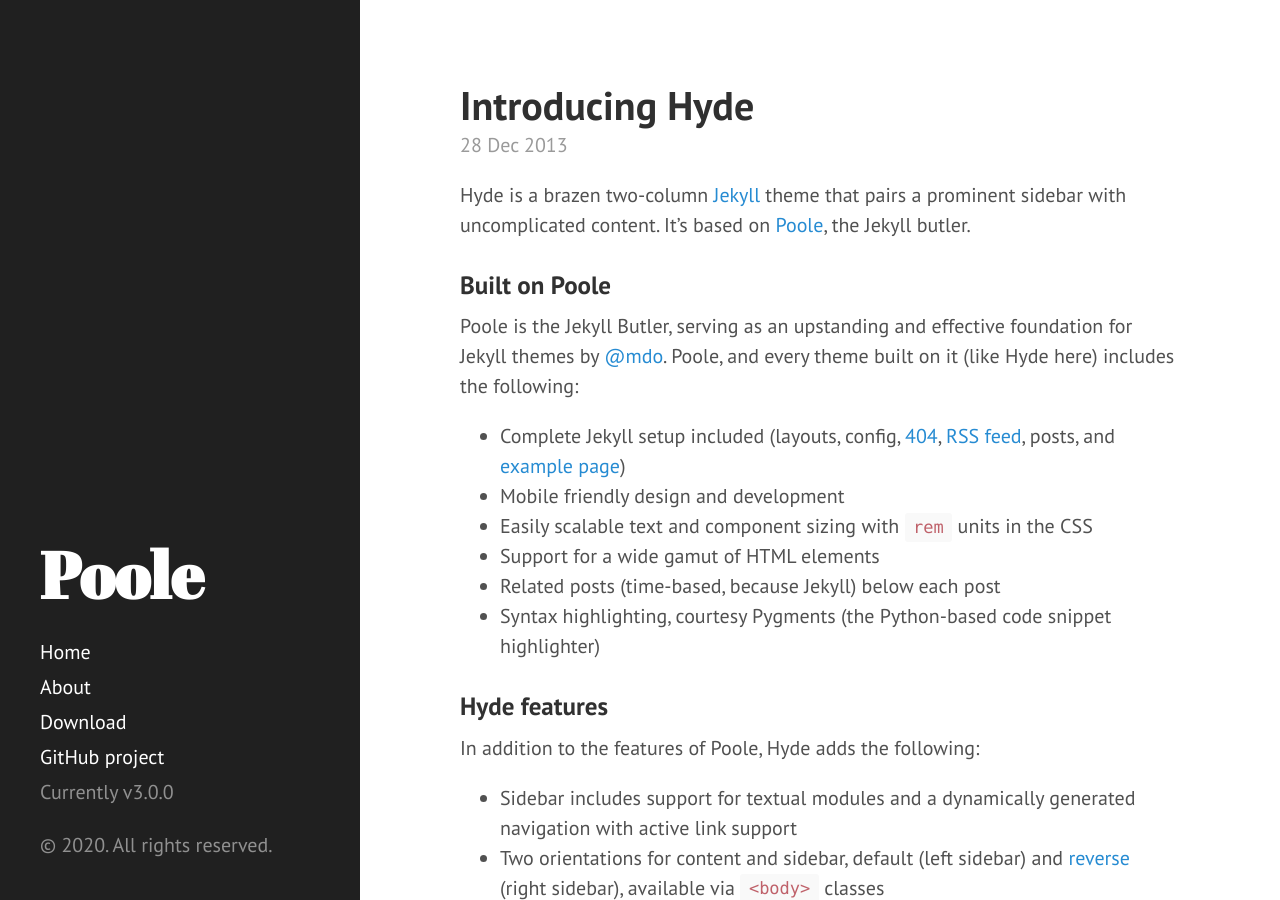
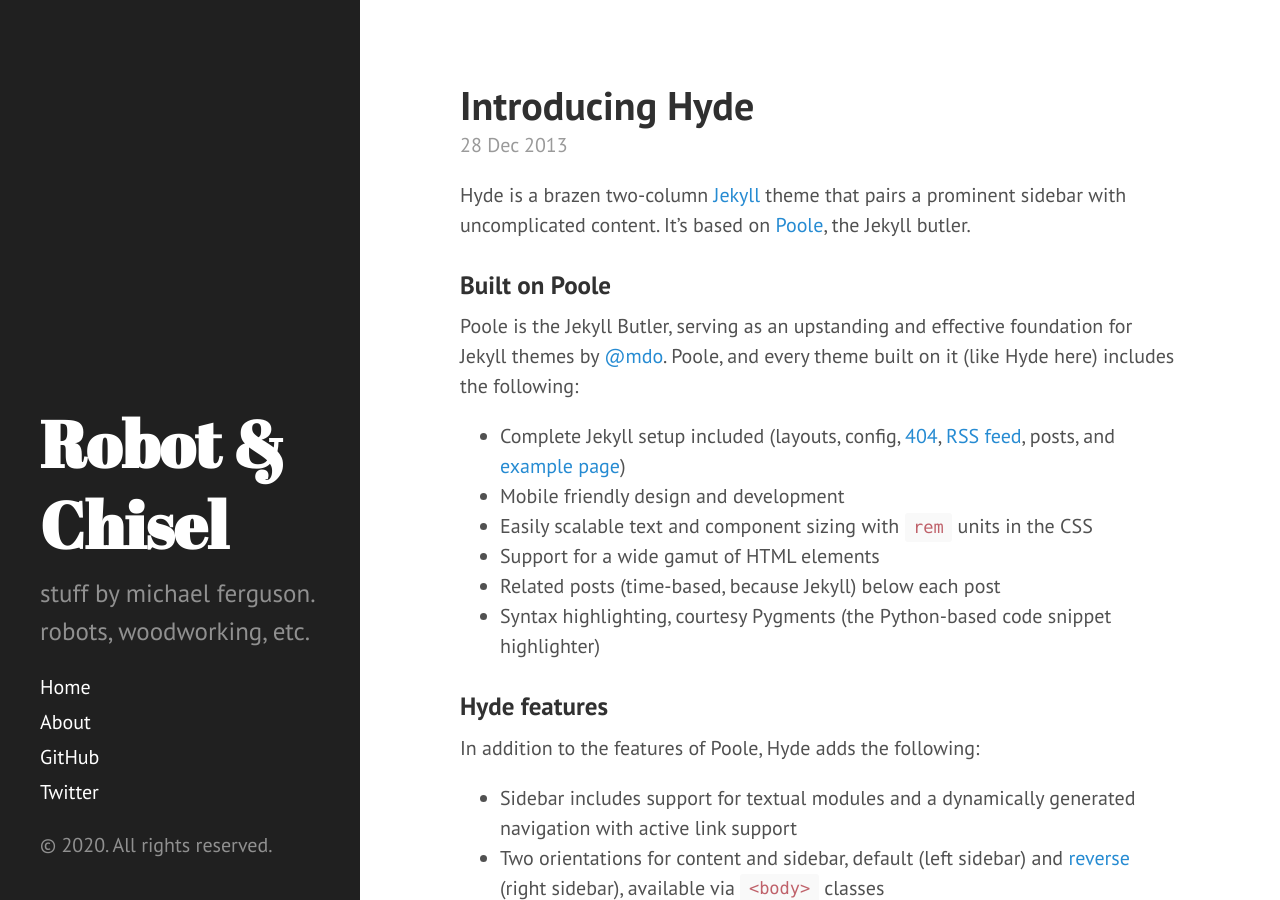
Before and after one commit to robotandchisel/robotandchisel.github.io, a Jekyll site: the page built from index.html, in a window 1280 px wide and 900 px high. Built offline with Jekyll 4.4.1, drawn with Linux system fonts in a browser that asks for light colours; the list of posts is cut into pages by our own code.

Commit message:
setup sidebar

```diff
--- a/_config.yml
+++ b/_config.yml
@@ -1,7 +1,7 @@
 # Setup
-title: Poole
-tagline: The Jekyll Butler
-url: https://getpoole.com
+title: Robot & Chisel
+tagline: stuff by michael ferguson.<br>robots, woodworking, etc.
+url: https://robotandchisel.com
 paginate: 1
 baseurl: ""
 permalink: pretty
@@ -33,9 +33,5 @@
 
 # Specify the author for blog posts
 author:
-  name: Mark Otto
-  url: https://twitter.com/mdo
-  email: markdotto@gmail.com
-
-# Custom vars
-version: 3.0.0
+  name: Michael Ferguson
+  url: https://twitter.com/therealfergs
--- a/_includes/sidebar.html
+++ b/_includes/sidebar.html
@@ -6,7 +6,7 @@
           {{ site.title }}
         </a>
       </h1>
-      <p class="lead">{{ site.description }}</p>
+      <p class="lead">{{ site.tagline }}</p>
     </div>
 
     <nav class="sidebar-nav">
@@ -26,9 +26,8 @@
         {% endif %}
       {% endfor %}
 
-      <a class="sidebar-nav-item" href="{{ site.github.repo }}/archive/v{{ site.version }}.zip">Download</a>
-      <a class="sidebar-nav-item" href="{{ site.github.repo }}">GitHub project</a>
-      <span class="sidebar-nav-item">Currently v{{ site.version }}</span>
+      <a class="sidebar-nav-item" href="https://github.com/mikeferguson">GitHub</a>
+      <a class="sidebar-nav-item" href="https://twitter.com/therealfergs">Twitter</a>
     </nav>
 
     <p>&copy; {{ site.time | date: '%Y' }}. All rights reserved.</p>
```
